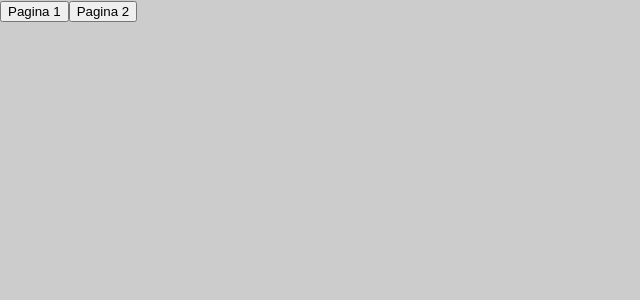
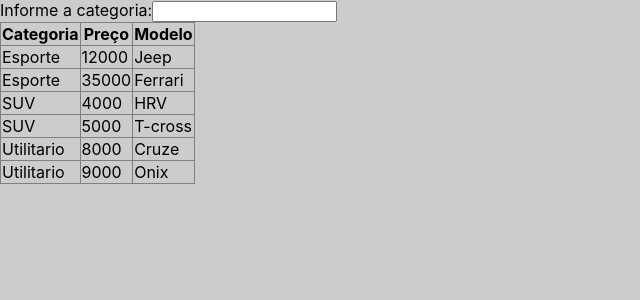
Before and after one commit to viniciusjuste/Curso-React, a React (Create React App) app in the folder React(app01)/app01/: page / in a window 1280 px wide. Shown: the top 300 px of the page, without its empty margins (0-640 px from the left). Built offline with nearby package versions, Linux system fonts and the light colour scheme.

Commit message:
Aula prática

```diff
--- a/React(app01)/app01/src/App.js
+++ b/React(app01)/app01/src/App.js
@@ -8,38 +8,68 @@
 import Pagina1 from "./componentes/Pagina 1";
 import Pagina2 from "./componentes/Pagina 2";
 
+const carros = [
+  { categoria: 'Esporte', preco: '12000', modelo: 'Jeep' },
+  { categoria: 'Esporte', preco: '35000', modelo: 'Ferrari' },
+  { categoria: 'SUV', preco: '4000', modelo: 'HRV' },
+  { categoria: 'SUV', preco: '5000', modelo: 'T-cross' },
+  { categoria: 'Utilitario', preco: '8000', modelo: 'Cruze' },
+  { categoria: 'Utilitario', preco: '9000', modelo: 'Onix' }
+]
+
+const pesquisarCategoria = (cat, scat) => {
+  return (
+    <div>
+      <label>Informe a categoria:</label>
+      <input type="text" name={cat} value={cat} onChange={(e) => scat(e.target.value)} />
+    </div>
+  )
+}
+
 export default function App() {
 
-  const [pagina, setPagina] = useState(0);
+  const [categoria, setCategoria] = useState('');
 
-  useEffect(() => {
-    const url = window.location.href;
-    const urlSplit = url.split('?');
-    setPagina(urlSplit[1]);
-  })
+  const linhas = (cat) => {
 
-  const retornarPagina = () => {
-    if (pagina == 1) {
-      return <Pagina1 />;
-    } else if (pagina == 2) {
-      return <Pagina2 />;
-    } else {
-      return (
-        <div>
-          <button onClick={() => linksPagina(1)}>Pagina 1</button>
-          <button onClick={() => linksPagina(2)}>Pagina 2</button>
-        </div>
-      )
-    }
+    const li = [];
+    carros.forEach((carro, index) => {
+      if (carro.categoria.toUpperCase() === cat.toUpperCase() || cat.toUpperCase() === '') {
+        li.push(
+          <tr key={index}>
+            <td>{carro.categoria}</td>
+            <td>{carro.preco}</td>
+            <td>{carro.modelo}</td>
+          </tr>
+        )
+      }
+    })
+
+    return li
   }
 
-  const linksPagina = (number) => {
-    return window.open(`http://localhost:3000?${number}`, `_self`)
+  const tabelaCarros = (cat) => {
+    return (
+      <table border='1' style={{ borderCollapse: 'collapse' }}>
+        <thead>
+          <tr>
+            <th>Categoria</th>
+            <th>Preço</th>
+            <th>Modelo</th>
+          </tr>
+        </thead>
+
+        <tbody>
+          {linhas(cat)}
+        </tbody>
+      </table>
+    )
   }
 
   return (
     <>
-      {retornarPagina()}
+      {pesquisarCategoria(categoria, setCategoria)}
+      {tabelaCarros(categoria)}
     </>
   )
 
```
